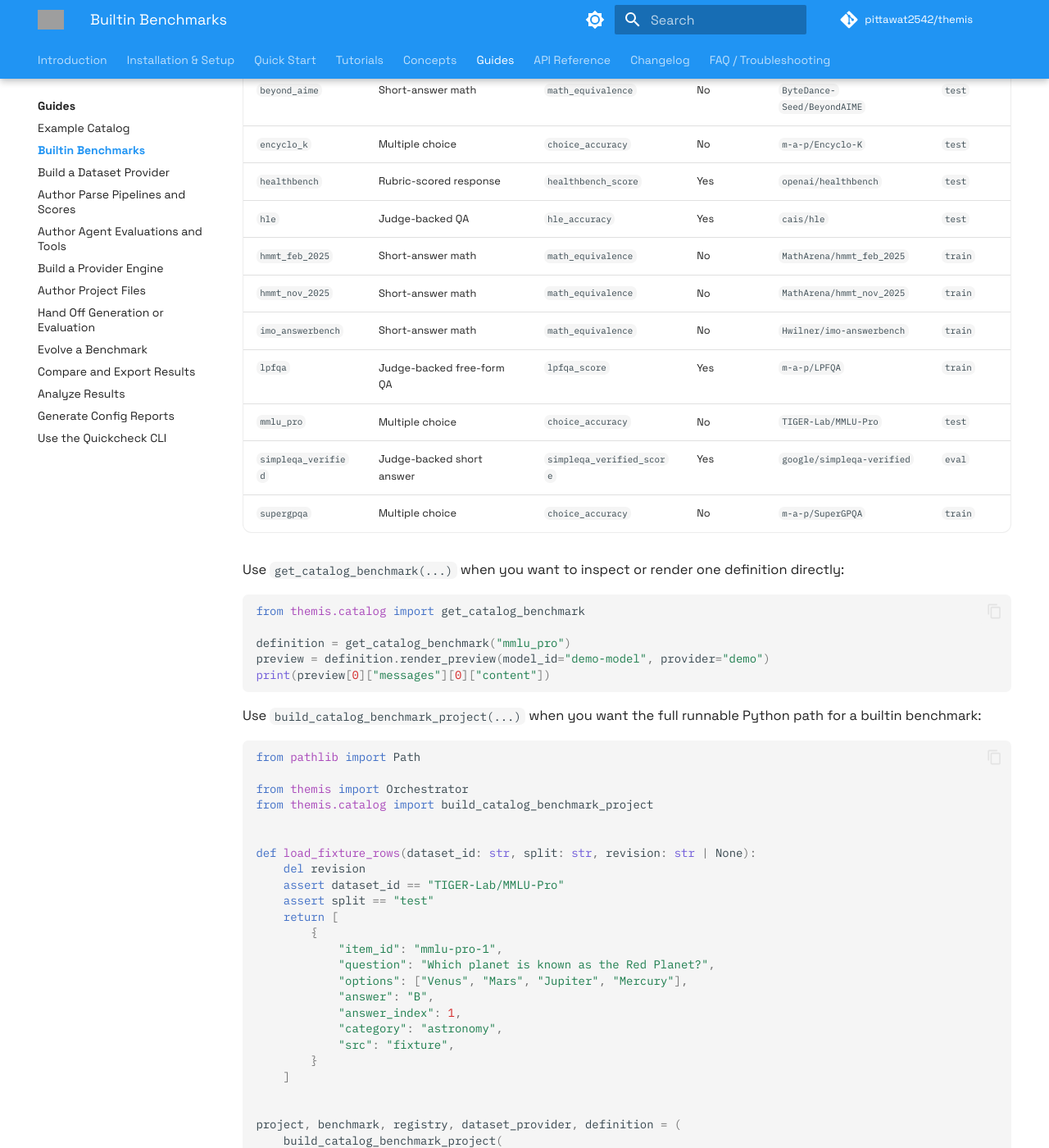
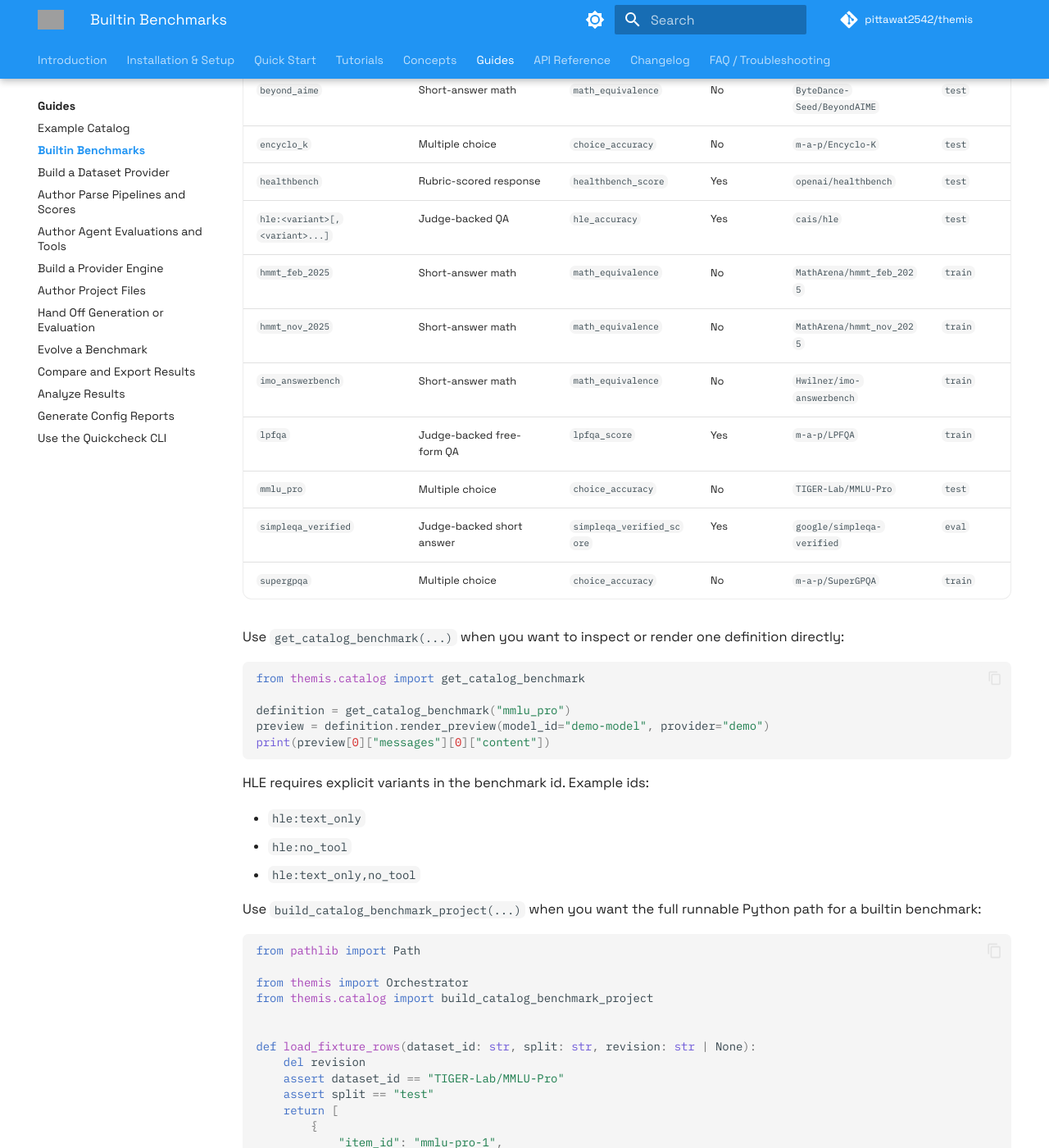
Before and after one commit to Pittawat2542/themis, an MkDocs documentation site: the page built from docs/guides/builtin-benchmarks.md, in a window 1280 px wide and 1400 px high, scrolled down 703 px. Shown: the whole window at 82% size. Built offline with MkDocs 1.6.1 and Material for MkDocs 9.7.7, drawn with Linux system fonts in a browser that asks for light colours; comment, search, counter and statistics services are not loaded; the version menu is left out; grey boxes are pictures that could not be loaded.

Commit message:
docs: document HLE benchmark variant ids

````diff
--- a/docs/guides/builtin-benchmarks.md
+++ b/docs/guides/builtin-benchmarks.md
@@ -27,7 +27,7 @@ Current builtin benchmarks:
 | `beyond_aime` | Short-answer math | `math_equivalence` | No | `ByteDance-Seed/BeyondAIME` | `test` |
 | `encyclo_k` | Multiple choice | `choice_accuracy` | No | `m-a-p/Encyclo-K` | `test` |
 | `healthbench` | Rubric-scored response | `healthbench_score` | Yes | `openai/healthbench` | `test` |
-| `hle` | Judge-backed QA | `hle_accuracy` | Yes | `cais/hle` | `test` |
+| `hle:<variant>[,<variant>...]` | Judge-backed QA | `hle_accuracy` | Yes | `cais/hle` | `test` |
 | `hmmt_feb_2025` | Short-answer math | `math_equivalence` | No | `MathArena/hmmt_feb_2025` | `train` |
 | `hmmt_nov_2025` | Short-answer math | `math_equivalence` | No | `MathArena/hmmt_nov_2025` | `train` |
 | `imo_answerbench` | Short-answer math | `math_equivalence` | No | `Hwilner/imo-answerbench` | `train` |
@@ -46,6 +46,12 @@ definition = get_catalog_benchmark("mmlu_pro")
 preview = definition.render_preview(model_id="demo-model", provider="demo")
 print(preview[0]["messages"][0]["content"])
 ```
+
+HLE requires explicit variants in the benchmark id. Example ids:
+
+- `hle:text_only`
+- `hle:no_tool`
+- `hle:text_only,no_tool`
 
 Use `build_catalog_benchmark_project(...)` when you want the full runnable
 Python path for a builtin benchmark:
````
